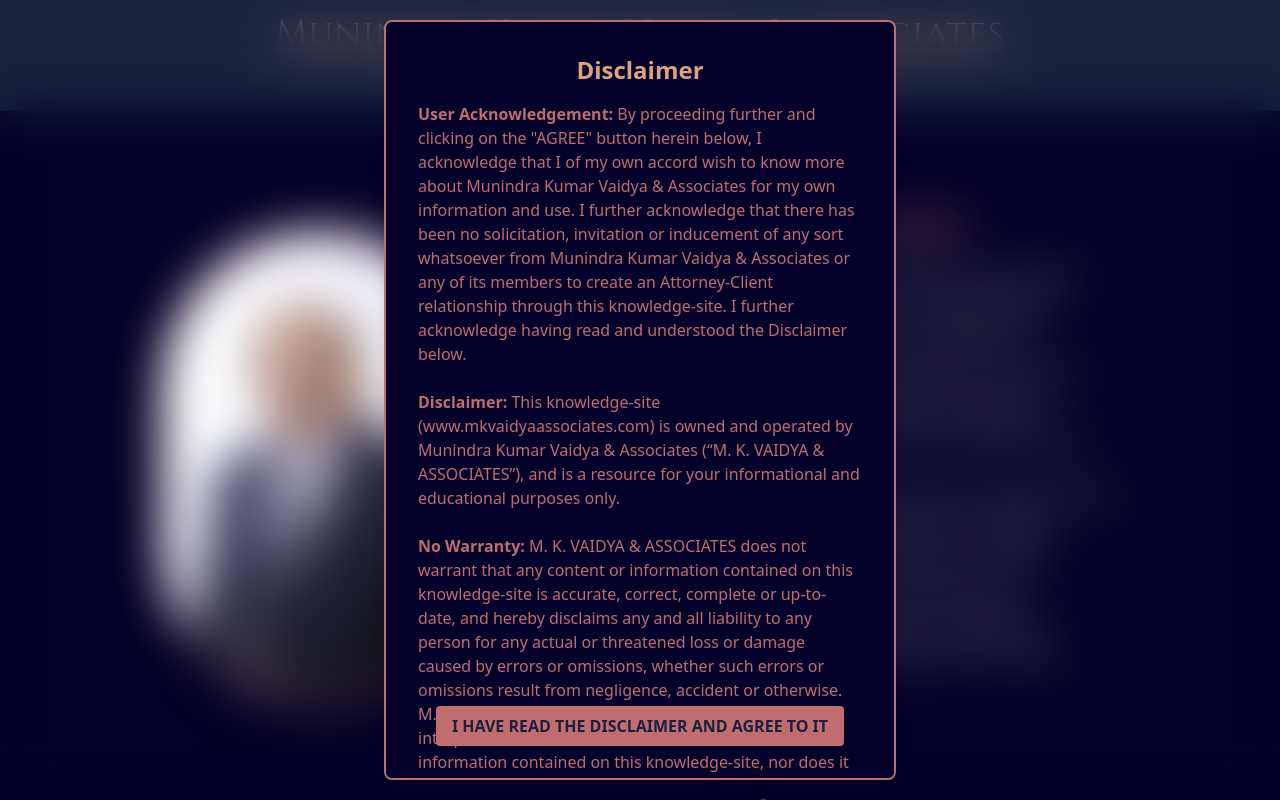
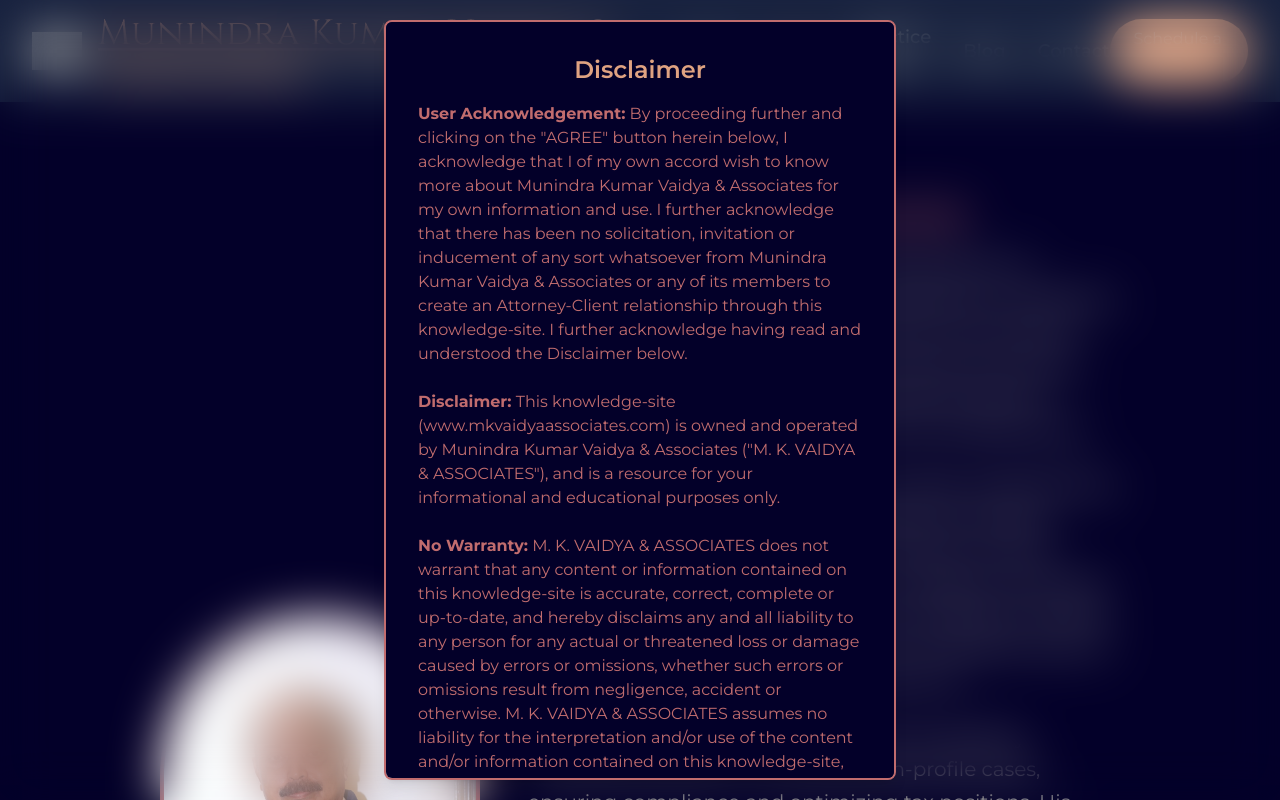
Before and after one commit to Anshulsharmacode/lawyer, a Next.js app: page /about in a window 1280 px wide. Shown: the top 800 px of the page. Built offline with nearby package versions, Linux system fonts and the light colour scheme; grey boxes are pictures that could not be loaded.

Commit message:
change major data

```diff
--- a/next.config.mjs
+++ b/next.config.mjs
@@ -1,13 +1,14 @@
 /** @type {import('next').NextConfig} */
 const nextConfig = {
     images: {
-      domains: ['images.unsplash.com'], // Allow images from Unsplash
-  },
-  env: {
-    EMAIL_USERNAME:"paras11917@gmail.com",
-    EMAIL_PASSWORD: "opam emti vpee egrq",
-    PERSONAL_EMAIL : "paras11917@gmail.com",
-  }
+      remotePatterns: [
+        {
+          protocol: 'https',
+          hostname: 'images.unsplash.com',
+        },
+        // Add other domains as needed
+      ],
+    },
   };
 
   export default nextConfig;
--- a/package.json
+++ b/package.json
@@ -9,7 +9,6 @@
     "lint": "next lint"
   },
   "dependencies": {
-    "@next/font": "^14.2.13",
     "@radix-ui/react-icons": "^1.3.0",
     "@radix-ui/react-menubar": "^1.1.1",
     "@radix-ui/react-navigation-menu": "^1.2.0",
--- /dev/null
+++ b/src/app/blog/page.tsx
@@ -0,0 +1,12 @@
+import Blog from '@/components/Blog'
+import React from 'react'
+
+function page() {
+  return (
+    <div>
+      <Blog/>
+    </div>
+  )
+}
+
+export default page
--- a/src/app/layout.tsx
+++ b/src/app/layout.tsx
@@ -23,7 +23,7 @@
 }>) {
   return (
     <html lang="en">
-      <body className={`${montserrat.variable} font-sans antialiased`}>
+      <body className={montserrat.className}>
         <DisclaimerPopup/>
         <Navbar />
         {children}
--- a/src/app/page.tsx
+++ b/src/app/page.tsx
@@ -1,8 +1,8 @@
 import Hero from "@/components/Hero";
 import OurMission from "@/components/Ourmisson";
-import AreaOfPractices from "@/components/Areaa";
 import Footer from "@/components/Footerr";
 import Why from "@/components/Why";
+import WhatOurClientsSay from "@/components/Testim"
 import { Roboto } from 'next/font/google';
 
 export default function Home() {
@@ -12,7 +12,7 @@
       <OurMission />
       {/* <AreaOfPractices /> */}
       <Why />
-      {/* <WhatOurClientsSay /> */}
+      {/* <WhatOurClientsSay/> */}
       <Footer />
     </div>
   );
--- a/src/components/About.tsx
+++ b/src/components/About.tsx
@@ -41,18 +41,38 @@
               Distinguished Tax Advocate
             </h2>
             <p className="text-xl text-color-3 mb-6 leading-relaxed">
-              Munindra Kumar Vaidya is a distinguished tax advocate known for his
-              exceptional expertise in navigating the intricate landscape of tax law.
-              With over 25 years of dedicated experience, Mr. Vaidya has become a
-              trusted advisor for individuals and businesses alike, offering strategic
-              guidance on a wide range of tax-related issues.
+              Shri. Munindra Kumar Vaidya is a distinguished tax advocate known for his
+              exceptional expertise in navigating the intricate landscape of tax law. With
+              over 25 years of dedicated experience, Mr. Vaidya has become a trusted advisor
+              for individuals and businesses alike, offering strategic guidance on a wide range
+              of tax-related issues.
             </p>
             <p className="text-xl text-color-3 mb-6 leading-relaxed">
-              Specializing in tax law, he possesses a deep understanding of both Direct
-              and Indirect tax regulations, including Income Tax, Goods and Services Tax,
-              Sales Tax, Value Added Tax, Excise Duty, and more. His meticulous attention
-              to detail and ability to simplify complex tax concepts make him an invaluable
-              resource for clients facing challenging tax dilemmas.
+              Specializing in tax law, he possesses a deep understanding of both Direct and Indirect
+              tax regulations including Income Tax, Goods and Services Tax, Sales Tax, Value Added Tax,
+              Excise Duty, and more. Mr. Vaidya is renowned for his meticulous attention to detail and ability
+              to simplify complex tax concepts, making him an invaluable resource for clients facing
+              challenging tax dilemmas.
+            </p>
+            <p className="text-xl text-color-3 mb-6 leading-relaxed">
+              Throughout his career, Mr. Vaidya has successfully represented clients in numerous
+              high-profile cases, ensuring compliance and optimizing tax positions. His expertise
+              and dedication to the field have earned him several prestigious positions, including
+              serving as the Ex-President of the Bhopal Tax Practitioner Association and an Executive
+              Member of both the M.P. Tax Law Bar Association and the Tax Law Bar Association, Bhopal.
+            </p>
+            <p className="text-xl text-color-3 mb-6 leading-relaxed">
+              He also contributes his expertise as a Special Invitee and GST Consultant to the Bhopal
+              Chamber of Commerce and Industries. He is a proud member of the Confederation of All
+              India Traders, further showcasing his commitment to the business community.
+            </p>
+            <p className="text-xl text-color-3 mb-6 leading-relaxed">
+              Mr. Vaidya is also actively involved in tax policy discussions and has contributed to
+              various news publications, sharing his invaluable insights to navigate the
+              ever-evolving tax landscape. His commitment to pro bono work exemplifies his belief in
+              making tax law accessible to all. With a reputation for integrity and a results-oriented
+              approach, Mr. Vaidya continues to set the standard in tax advocacy, helping clients achieve
+              their financial goals while ensuring compliance with the law.
             </p>
           </div>
         </motion.div>
--- a/src/components/Blog.tsx
+++ b/src/components/Blog.tsx
@@ -1,4 +1,9 @@
-import { useEffect, useState } from 'react';
+"use client";
+import { useEffect, useState } from "react";
+import Image from "next/image";
+import { Montserrat } from "next/font/google";
+
+const montserrat = Montserrat({ subsets: ["latin"] });
 
 // Define types for the blog post data
 interface Post {
@@ -6,57 +11,96 @@
   title: string;
   link: string;
   pubDate: string;
-  enclosure: {
-    link: string;
-    type: string;
-  };
+  thumbnail: string;
+  description: string;
+}
+
+interface ApiResponse {
+  items: Post[];
 }
 
 function Blog() {
   const [posts, setPosts] = useState<Post[]>([]);
   const [loading, setLoading] = useState<boolean>(true);
-  const [error, setError] = useState<Error | null>(null);
+  const [error, setError] = useState<string | null>(null);
 
   useEffect(() => {
     // Replace with your Medium RSS feed URL and API key from rss2json
-    const rssFeedUrl = 'https://api.rss2json.com/v1/api.json?rss_url=https://medium.com/feed/@anshulsharma8386';
+    const rssFeedUrl =
+      "https://api.rss2json.com/v1/api.json?rss_url=https://medium.com/feed/@adv.mkvaidya&api_key=YOUR_API_KEY";
 
     fetch(rssFeedUrl)
-      .then(response => response.json())
-      .then((data: { items: Post[] }) => {
+      .then((response) => {
+        if (!response.ok) {
+          throw new Error("Network response was not ok");
+        }
+        return response.json();
+      })
+      .then((data: ApiResponse) => {
+        if (data.items && data.items.length > 0) {
           setPosts(data.items);
+        } else {
+          setError("No blog posts found.");
+        }
         setLoading(false);
       })
       .catch((err: Error) => {
-        setError(err);
+        setError(err.message);
         setLoading(false);
       });
   }, []);
 
-  if (loading) return <div>Loading...</div>;
-  if (error) return <div>Error loading blog posts.</div>;
+  if (loading)
+    return <div className="bg-color-2 text-color-3">Loading...</div>;
+  if (error)
+    return (
+      <div className="bg-color-2 text-color-3">Error loading blog posts: {error}</div>
+    );
 
   return (
-    <div className="min-h-screen w-screen mt-14 bg-gray-100 text-gray-900 flex flex-col justify-center items-center px-6 md:px-20 lg:px-40 py-16 space-y-12">
+    <div
+      className={`min-h-screen w-full mt-14 bg-color-2 text-color-3 flex flex-col justify-center items-center px-6 md:px-20 lg:px-40 py-16 space-y-12 ${montserrat.className}`}
+    >
       {/* Section Title */}
-      <h2 className="text-5xl font-bold mb-8 text-gray-800 animate-fade-in">Blog</h2>
+      <h2 className="text-5xl font-bold mb-8 text-color-5 animate-fade-in">
+        Blog
+      </h2>
 
       {/* Blog Posts */}
       <div className="w-full max-w-4xl grid grid-cols-1 md:grid-cols-2 lg:grid-cols-3 gap-8">
-        {posts.map(post => (
-          <a key={post.guid} href={post.link} target="_blank" rel="noopener noreferrer">
-            <div className="bg-white shadow-lg rounded-lg overflow-hidden transition-transform transform hover:scale-105">
-              <img
-
+        {posts.length > 0 ? (
+          posts.map((post) => (
+            <a
+              key={post.guid}
+              href={post.link}
+              target="_blank"
+              rel="noopener noreferrer"
+            >
+              <div className="bg-color-1 shadow-lg rounded-lg overflow-hidden transition-transform transform hover:scale-105">
+                {/* Check if thumbnail URL is valid */}
+                {post.thumbnail && (
+                  <Image
+                    src={post.thumbnail}
                     alt={post.title}
-                className="w-full h-40 object-cover"
+                    width={500}
+                    height={300}
+                    className="w-full h-48 object-cover rounded-t-lg"
                   />
+                )}
                 <div className="p-6">
-                <h3 className="text-xl font-semibold text-gray-800">{post.title}</h3>
+                  <h3 className="text-xl font-semibold text-color-5">
+                    {post.title}
+                  </h3>
+                  <p className="text-color-3 mt-2">
+                    {post.description.slice(0, 100)}...
+                  </p>
                 </div>
               </div>
             </a>
-        ))}
+          ))
+        ) : (
+          <div className="text-color-3">No blog posts available.</div>
+        )}
       </div>
 
       {/* Blog Link */}
@@ -65,11 +109,11 @@
           href="https://medium.com/@adv.mkvaidya"
           target="_blank"
           rel="noopener noreferrer"
-          className="text-lg font-semibold text-blue-600 hover:text-blue-800 transition-colors duration-300"
+          className="text-lg font-semibold text-color-5 hover:text-color-4 transition-colors duration-300"
         >
           Visit My Medium Blog
         </a>
-        <p className="text-gray-600 mt-2">
+        <p className="text-color-3 mt-2">
           Stay updated with my latest posts and articles on Medium.
         </p>
       </div>
--- a/src/components/DisclaimerPopup.tsx
+++ b/src/components/DisclaimerPopup.tsx
@@ -15,6 +15,10 @@
   const handleAccept = () => {
     localStorage.setItem("disclaimerAccepted", "true");
     setIsVisible(false);
+  };
+
+  const handleDisagree = () => {
+    window.close();
   };
 
   if (!isVisible) return null;
@@ -37,7 +41,7 @@
         <p className="mb-6 text-color-5 text-left">
           <strong>Disclaimer:</strong> This knowledge-site
           (www.mkvaidyaassociates.com) is owned and operated by Munindra Kumar
-          Vaidya & Associates (“M. K. VAIDYA & ASSOCIATES”), and is a resource
+          Vaidya & Associates ("M. K. VAIDYA & ASSOCIATES"), and is a resource
           for your informational and educational purposes only.
         </p>
         <p className="mb-6 text-color-5 text-left">
@@ -63,7 +67,7 @@
           links may be provided on this knowledge-site.
         </p>
         <p className="mb-6 text-color-5 text-left">
-          <strong>No Legal Advice:</strong> By clicking ‘I agree’ and proceeding
+          <strong>No Legal Advice:</strong> By clicking 'I agree' and proceeding
           further, you acknowledge, represent and undertake that you on your own
           accord wish to know more about M. K. VAIDYA & ASSOCIATES, its
           capabilities and research content and information contained on the
@@ -76,12 +80,20 @@
           legal counsel licensed to practice the relevant law in the appropriate
           jurisdiction.
         </p>
-        <button
-          onClick={handleAccept}
-          className="px-4 py-2 sticky bottom-0 left-0 rounded bg-color-5 font-semibold text-color-1"
-        >
-          I HAVE READ THE DISCLAIMER AND AGREE TO IT
-        </button>
+        <div className="flex justify-between mt-6">
+          <button
+            onClick={handleAccept}
+            className="px-4 py-2 rounded bg-color-5 font-semibold text-color-1"
+          >
+            I HAVE READ THE DISCLAIMER AND AGREE TO IT
+          </button>
+          <button
+            onClick={handleDisagree}
+            className="px-4 py-2 rounded bg-red-500 font-semibold text-color-1"
+          >
+            I DISAGREE
+          </button>
+        </div>
       </div>
     </div>
   );
--- a/src/components/Footerr.tsx
+++ b/src/components/Footerr.tsx
@@ -65,6 +65,10 @@
                   href="/about"
                   className="text-color-3 hover:text-color-4 transition-colors"
                 >
+                 <Link
+                  href="/blog"
+                  className="text-color-3 hover:text-color-4 transition-colors"
+                ></Link>
                   About Us
                 </Link>
                 <Link
@@ -98,7 +102,7 @@
                 behind Hotel Nisarga, Bhopal
               </p>
               <p className="text-color-3 mb-2">Madhya Pradesh, India</p>
-              <p className="text-color-3 mb-2">Phone: +1 (555) 123-4567</p>
+              <p className="text-color-3 mb-2">Phone: +91 9425006403</p>
               <p className="text-color-3 mb-2">Email: adv.mkvaidya@gmail.com</p>
             </div>
           </motion.div>
--- a/src/components/Hero.tsx
+++ b/src/components/Hero.tsx
@@ -11,10 +11,10 @@
   {
     id: 1,
     image:
-      "https://images.unsplash.com/photo-1589829545856-d10d557cf95f?ixlib=rb-4.0.3&ixid=M3wxMjA3fDB8MHxwaG90by1wYWdlfHx8fGVufDB8fHx8fA%3D%3D&auto=format&fit=crop&w=2070&q=80",
+      "/123.jpg",
     title: "Expert Legal Consultation",
     description:
-      "Providing expert legal advice for IT & GST Return filing, Tax and Corporate Litigation before IT Tribunal, GST Tribunal, High Court of Madhya Pradesh etc",
+      "providing expert legal advice for IT & GST Return filing, Tax and Corporate Litigation before IT Tribunal, GST Tribunal, High Court of Madhya Pradesh etc",
   },
   {
     id: 2,
@@ -92,6 +92,7 @@
                     <motion.div
                       initial={{ opacity: 0 }}
                       animate={{ opacity: 1, transition: { delay: 0.7 } }}
+                      className="flex justify-end w-full"
                     >
                       <Button className="bg-color-5 text-color-1 px-10 py-6 text-lg font-semibold rounded-md shadow-lg hover:bg-color-4 hover:text-color-2 transition-all duration-300 transform hover:scale-105">
                         Consult Now
--- a/src/components/Navbar.tsx
+++ b/src/components/Navbar.tsx
@@ -4,13 +4,14 @@
 import { motion } from "framer-motion";
 import Link from "next/link";
 import { usePathname } from "next/navigation";
-import { Montserrat ,Cinzel } from "next/font/google";
-import { Roboto } from 'next/font/google';
+import { Montserrat, Cinzel } from "next/font/google";
+import Image from "next/image";
 
+// Google fonts
+const montserrat = Montserrat({ subsets: ["latin"] });
+const cinzel = Cinzel({ subsets: ["latin"] });
 
-const montserrat = Montserrat({ subsets: ["latin"] });
-
-const cinzel = Cinzel({ subsets: ["latin"] });
+const logoSrc = "/logo.png";
 
 export default function Navbar() {
   const [isOpen, setIsOpen] = useState(false);
@@ -51,15 +52,27 @@
 
   return (
     <nav className={`bg-color-1 shadow-lg z-50 w-full ${montserrat.className}`}>
-      <div className="container mx-auto flex flex-col items-center py-4 px-8">
-        {/* Logo */}
+      <div className="container mx-auto flex items-center justify-between py-4 px-8">
+        {/* Logo Section */}
+        <div className="flex items-center space-x-4">
+          {/* Logo on the left side */}
+          <Image
+            src={logoSrc}
+            alt="Logo"
+            width={50}
+            height={50}
+            className="object-contain"
+          />
+
+          {/* Company Name (Responsive Font Size) */}
           <div
-          className={`text-[35px] font-weight-[400] leading-[35px] text-color-4 tracking-[1px] mb-4 ${cinzel.className}`}
+            className={`text-[30px] md:text-[35px] font-weight-[400] leading-[35px] text-color-4 tracking-[1px] ${cinzel.className}`}
           >
             <span className="underline underline-offset-4">
               Munindra Kumar Vaidya
             </span>{" "}
             & <span className="underline underline-offset-4">Associates</span>
+          </div>
         </div>
 
         {/* Desktop Menu */}
@@ -79,6 +92,17 @@
               )}
             </div>
           ))}
+        </div>
+
+        {/* Schedule a Call Button */}
+        <div className="hidden md:flex items-center">
+          <Link
+            href="https://cal.com/m.k.-vaidya-associates"
+            target="_blank"
+            className="bg-color-4 text-white py-2 px-6 rounded-full shadow-lg hover:bg-color-5 transition duration-300 transform hover:scale-105"
+          >
+            Schedule a Call
+          </Link>
         </div>
 
         {/* Hamburger Icon for Mobile */}
@@ -112,6 +136,15 @@
               {item.label}
             </Link>
           ))}
+
+          {/* Schedule a Call Button (Mobile) */}
+          <Link
+            href="https://cal.com/m.k.-vaidya-associates"
+            target="_blank"
+            className="bg-color-4 text-white py-2 px-6 rounded-full shadow-lg hover:bg-color-5 transition duration-300 transform hover:scale-105"
+          >
+            Schedule a Call
+          </Link>
         </div>
       </motion.div>
     </nav>
--- a/src/components/Testim.tsx
+++ b/src/components/Testim.tsx
@@ -13,6 +13,24 @@
       "The legal team helped us navigate a complex tax situation effortlessly. Their expertise was invaluable!",
     image:
       "https://images.unsplash.com/photo-1573496359142-b8d87734a5a2?ixlib=rb-4.0.3&auto=format&fit=crop&w=200&q=80",
+  },
+  {
+    id: 2,
+    name: "Rajesh Kumar",
+    title: "Managing Director of Indian Enterprises",
+    quote:
+      "The guidance provided by the legal team was exceptional. They made the entire process seamless and stress-free!",
+    image:
+      "https://images.unsplash.com/photo-1584515932025-1c1c1c1c1c1c?ixlib=rb-4.0.3&auto=format&fit=crop&w=200&q=80",
+  },
+  {
+    id: 3,
+    name: "Priya Desai",
+    title: "Founder of Creative Solutions",
+    quote:
+      "I was impressed by their professionalism and dedication. They truly care about their clients!",
+    image:
+      "https://images.unsplash.com/photo-1593642632470-8b4c1c1c1c1c?ixlib=rb-4.0.3&auto=format&fit=crop&w=200&q=80",
   },
   // ... (other testimonials)
 ];
```
Also changed, not shown: public/123.jpg (added), 1 other file (tests, documents, lock files or other folders). Lines whose indentation alone changed are shown as unchanged.
